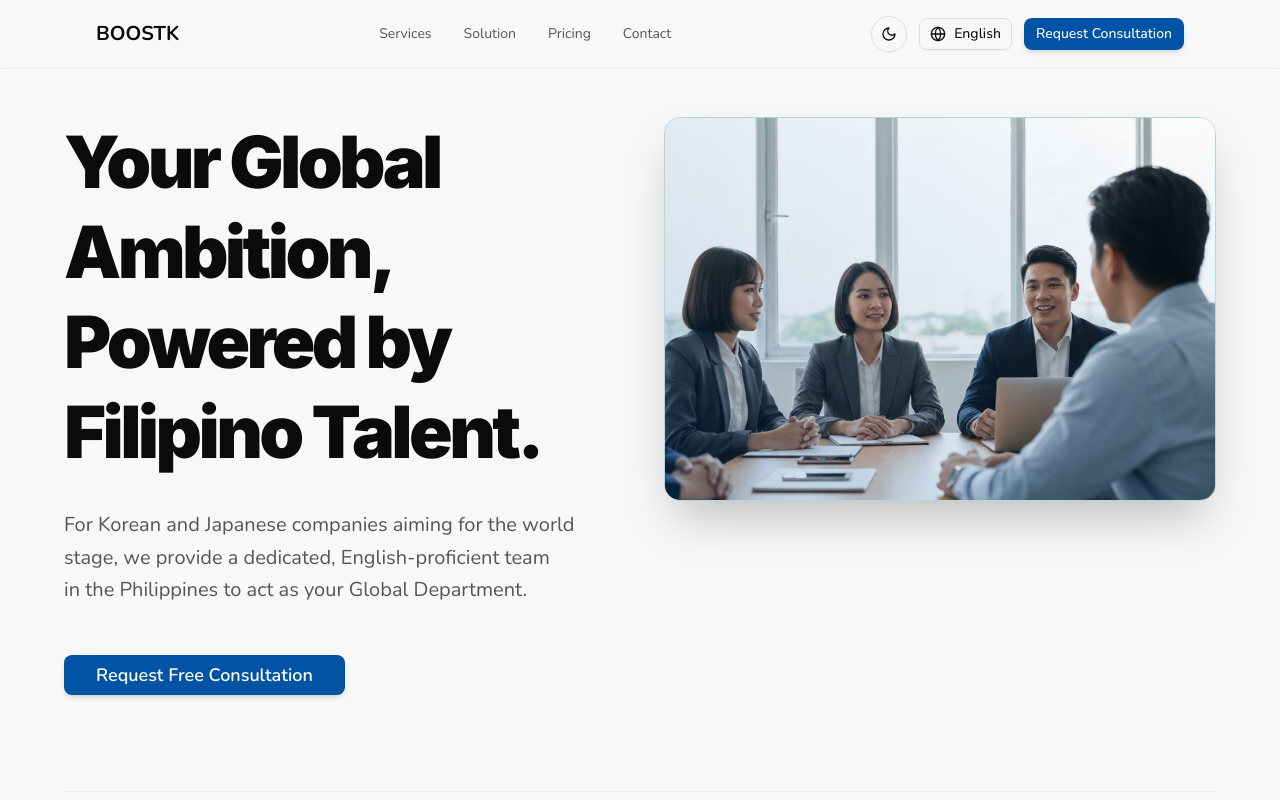
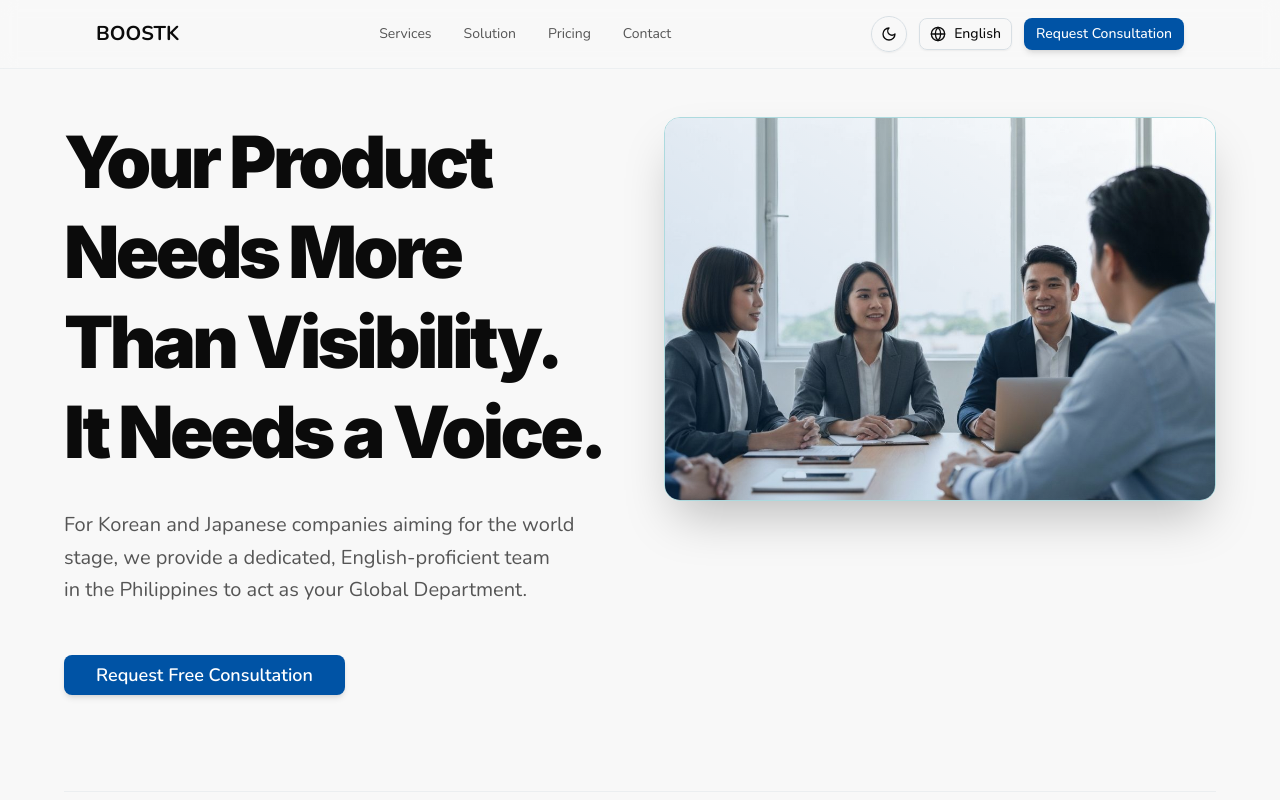
Before and after one commit to mzton/Website1.2, a Next.js app: page / in a window 1280 px wide. Shown: the top 800 px of the page. Built offline with nearby package versions, Linux system fonts and the light colour scheme.

Commit message:
docs(hero): update hero section main text to reflect new value proposition
The previous text focused on Filipino talent while the new text emphasizes product visibility and voice, better aligning with current marketing strategy.

```diff
--- a/components/hero.tsx
+++ b/components/hero.tsx
@@ -7,7 +7,7 @@ import Image from "next/image"
 import LoginModal from "@/components/login-modal"
 
 export default function Hero() {
-  const fullText = "Your Global Ambition, Powered by Filipino Talent."
+  const fullText = "Your Product Needs More Than Visibility. It Needs a Voice."
 
   // Background image carousel for the right-side visual
   const heroImages = [
```
